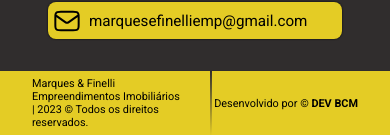
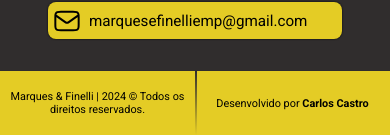
Before and after one commit to Carlos-Castro11/MF2.0, a React (Create React App) app: page / in a window 390 px wide. Shown: the part 2492-2627 px from the top of the page. Built offline with nearby package versions, Linux system fonts and the light colour scheme.

Commit message:
Fix footer

```diff
--- a/src/components/Footer/Footer.jsx
+++ b/src/components/Footer/Footer.jsx
@@ -79,13 +79,13 @@ const Footer = () => {
       <div className={styles.rights}>
         <div className={styles.clients}>
           <span>
-            Marques & Finelli Empreendimentos Imobiliários | 2023 © Todos os
+            Marques & Finelli | 2024 © Todos os
             direitos reservados.
           </span>
         </div>
         <div className={styles.devs}>
           <span>
-            Desenvolvido por © <strong>DEV BCM </strong>
+            Desenvolvido por <strong>Carlos Castro</strong>
           </span>
         </div>
       </div>
--- a/src/components/Footer/Footer.module.css
+++ b/src/components/Footer/Footer.module.css
@@ -48,21 +48,19 @@
 }
 
 .rights {
-  background: var(--yellow);
+  display: grid;
+  grid-template-columns: 1fr 1fr;
   position: relative;
   height: 4rem;
-  place-content: center;
-  align-items: center;
-  display: grid;
-  grid-template-columns: 1fr 1fr;
-  padding: 1rem 2rem;
+  background: var(--yellow);
 }
 
 .clients,
 .devs {
+  font-size: 0.9rem;
   display: flex;
-  place-content: center;
-  font-size: 0.9rem;
+  text-align: center;
+  margin: auto
 }
 
 @media (max-width: 800px) {
@@ -81,28 +79,18 @@
     top: 30%;
   }
 
-  .rights {
-    position: relative;
-  }
-
   .rights::after {
     content: "";
-    height: 2px;
-    width: 4rem;
-    background: linear-gradient(45deg, var(--gray), var(--yellow));
+    height: 100%;
+    width: 2px;
+    background: linear-gradient(to bottom, var(--gray), var(--yellow));
     position: absolute;
-    transform: rotate(90deg);
-    left: 46%;
+    left: 50%;
   }
 
   .clients,
   .devs {
     font-size: 0.8rem;
-  }
-
-  .devs {
-    padding-left: 2rem;
-    white-space: nowrap;
   }
 }
 
```
